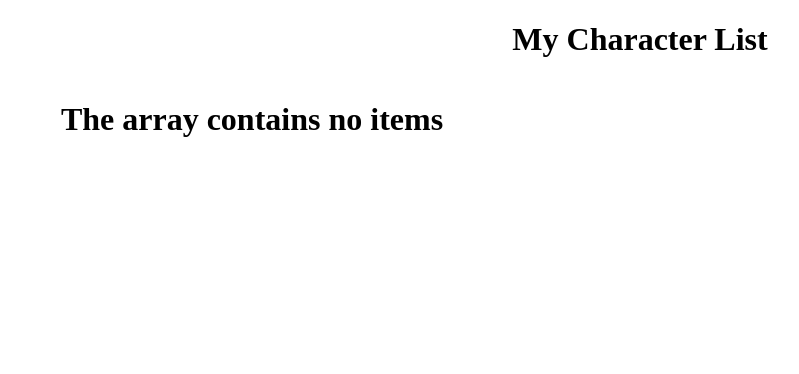
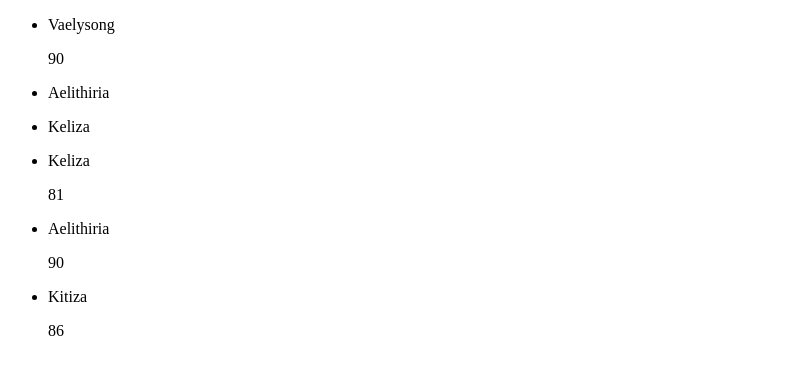
Before and after one commit to NickDAlimonte/Nickolas_DAlimonte_Learning_AngularF26, an Angular app: page / in a window 1280 px wide. Shown: the top 374 px of the page, without its empty margins (0-799 px from the left). Built offline with nearby package versions, Linux system fonts and the light colour scheme.

Commit message:
removed app.html HTML and replaced with the character list element.
imported the characterlist component to the card component, sending a loop through each character from the character-list.html, and began displaying it in card.html.

```diff
--- a/src/app/Components/character-list-item/character-list-item.html
+++ b/src/app/Components/character-list-item/character-list-item.html
@@ -1 +1,7 @@
-<p>character-list-item works!</p>
+<ul>
+  <li>
+    <p>{{character().name}}</p>
+    <p>{{character().level}}</p>
+  </li>
+
+</ul>
--- a/src/app/Components/character-list-item/character-list-item.ts
+++ b/src/app/Components/character-list-item/character-list-item.ts
@@ -1,4 +1,5 @@
-import { Component } from '@angular/core';
+import { Component, input } from '@angular/core';
+import { Character } from '../../shared/models/character';
 
 @Component({
   selector: 'app-character-list-item',
@@ -6,4 +7,7 @@ import { Component } from '@angular/core';
   templateUrl: './character-list-item.html',
   styleUrl: './character-list-item.scss',
 })
-export class CharacterListItem {}
+export class CharacterListItem {
+  character = input.required<Character>();
+
+}
--- a/src/app/Components/character-list/character-list.html
+++ b/src/app/Components/character-list/character-list.html
@@ -1 +1,3 @@
-<p>character-list works!</p>
+@for(character of characterList; track character.name){
+  <app-character-list-item [character]="character"></app-character-list-item>
+}
--- a/src/app/Components/character-list/character-list.ts
+++ b/src/app/Components/character-list/character-list.ts
@@ -1,9 +1,10 @@
 import { Component } from '@angular/core';
 import { Character } from '../../shared/models/character';
+import { CharacterListItem } from '../character-list-item/character-list-item';
 
 @Component({
   selector: 'app-character-list',
-  imports: [],
+  imports: [CharacterListItem],
   templateUrl: './character-list.html',
   styleUrl: './character-list.scss',
 })
--- a/src/app/app.html
+++ b/src/app/app.html
@@ -1,19 +1 @@
-<h1>My Character List</h1>
-<ul>
-  @for (characters of characterList; track characters) {
-    <li>
-      <p>Character Name: {{characters.name}} </p>
-      @if(characters.level){
-        <p>Character Level: {{characters.level}}</p>
-      }
-      @if(characters.levelCap){
-        <p>Level Cap: {{characters.levelCap}} </p>
-      }
-      <p>Character Race: {{characters.race}} </p>
-      <p>Gear: {{characters.gearQuality}}</p>
-      <p>Game: {{characters.game}}</p>
-    </li>
-  }@empty{
-    <h1>The array contains no items</h1>
-  }
-</ul>
+<app-character-list></app-character-list>
--- a/src/app/app.ts
+++ b/src/app/app.ts
@@ -1,15 +1,13 @@
 import { Component, signal } from '@angular/core';
 import { RouterOutlet } from '@angular/router';
-import { Character } from './shared/models/character';
+import { CharacterList } from './Components/character-list/character-list';
 
 @Component({
   selector: 'app-root',
-  imports: [RouterOutlet],
+  imports: [RouterOutlet, CharacterList],
   templateUrl: './app.html',
   styleUrl: './app.scss',
 })
 export class App {
   protected readonly title = signal('Nickolas_DAlimonte_learning_AngularF26');
-
-
 }
```
